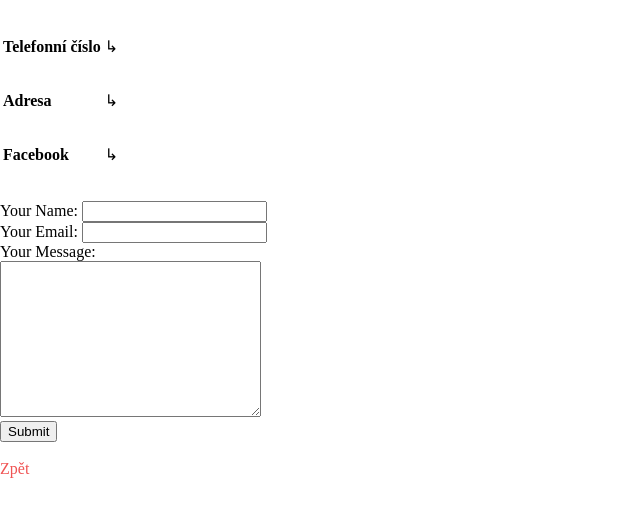
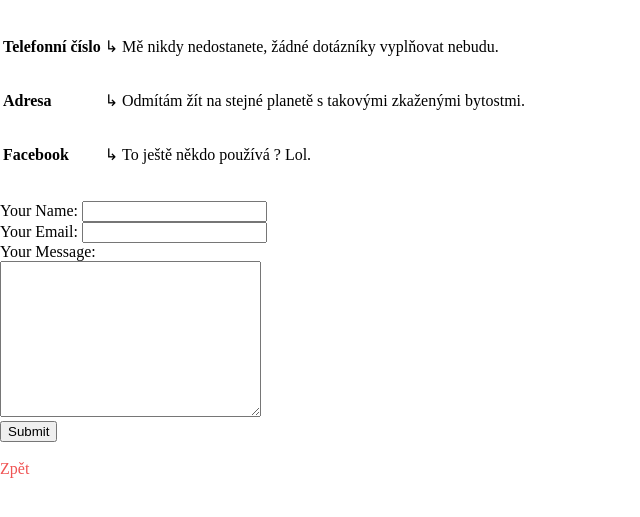
Before and after one commit to KeziTheDev/CV, a plain HTML site: page kontakty.html in a window 1280 px wide. Shown: the part 61-578 px from the top of the page, without its empty margins (0-640 px from the left). Drawn offline with Linux system fonts and the light colour scheme.

Commit message:
Update kontakty.html

```diff
--- a/kontakty.html
+++ b/kontakty.html
@@ -11,17 +11,17 @@
       <tr>
         <td><strong>Telefonní číslo</strong></td>
         <td>↳</td>
-        <td><p class="profil">Mě nikdy nedostanete, žádné dotázníky vyplňovat nebudu.</p></td>
+        <td><p class="kontakty">Mě nikdy nedostanete, žádné dotázníky vyplňovat nebudu.</p></td>
       </tr>
       <tr>
         <td><strong>Adresa</strong></td>
         <td>↳</td>
-        <td><p class="profil">Odmítám žít na stejné planetě s takovými zkaženými bytostmi.</p></td>
+        <td><p class="kontakty">Odmítám žít na stejné planetě s takovými zkaženými bytostmi.</p></td>
       </tr>
       <tr>
         <td><strong>Facebook</strong></td>
         <td>↳</td>
-        <td><p class="profil">To ještě někdo používá ? Lol.</p></td>
+        <td><p class="kontakty">To ještě někdo používá ? Lol.</p></td>
       </tr>
     </table>
     <br>
```
